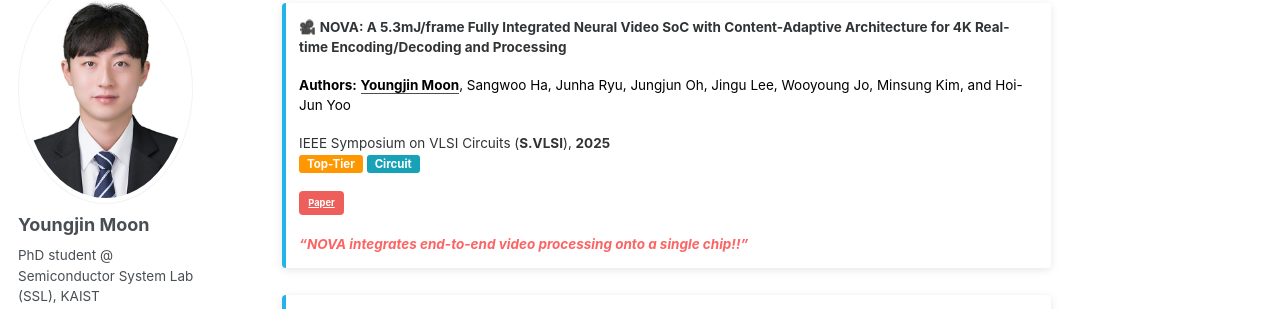
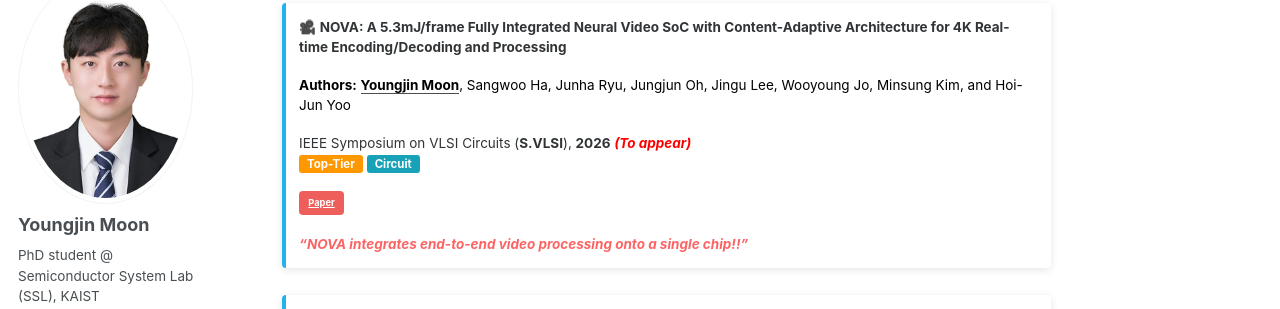
Before and after one commit to yjmoon99/yjmoon99.github.io, a Jekyll site: the page built from _pages/about.md, in a window 1280 px wide and 900 px high, scrolled down 1108 px. Shown: the part 125-434 px from the top of the window. Built offline with Jekyll 4.4.1, drawn with Linux system fonts in a browser that asks for light colours; some web fonts are replaced; a script that is not in the unit is left out.

Commit message:
Update Profile

```diff
--- a/_pages/about.md
+++ b/_pages/about.md
@@ -48,7 +48,7 @@ Advised by Professor <span style="color: #0066cc;">**Hoi-Jun Yoo**</span> in <sp
 
 <span style="color: #000; font-weight: bold;">Authors:</span> <span style="color: #000;"><strong><u>Youngjin Moon</u></strong>, Sangwoo Ha, Junha Ryu, Jungjun Oh, Jingu Lee, Wooyoung Jo, Minsung Kim, and Hoi-Jun Yoo</span>
 
-IEEE Symposium on VLSI Circuits (**S.VLSI**), **2025**
+IEEE Symposium on VLSI Circuits (**S.VLSI**), **2026**  <em style="color: red; font-style: italic; font-weight: bold;">(To appear)</em><br>
 <span style="background-color: #ff9800; color: white; padding: 2px 8px; border-radius: 3px; font-size: 0.85em; font-weight: bold;">Top-Tier</span> <span style="background-color: #17a2b8; color: white; padding: 2px 8px; border-radius: 3px; font-size: 0.85em; font-weight: bold;">Circuit</span>
 
 [Paper](#){: .btn .btn--danger .btn--small}
```
